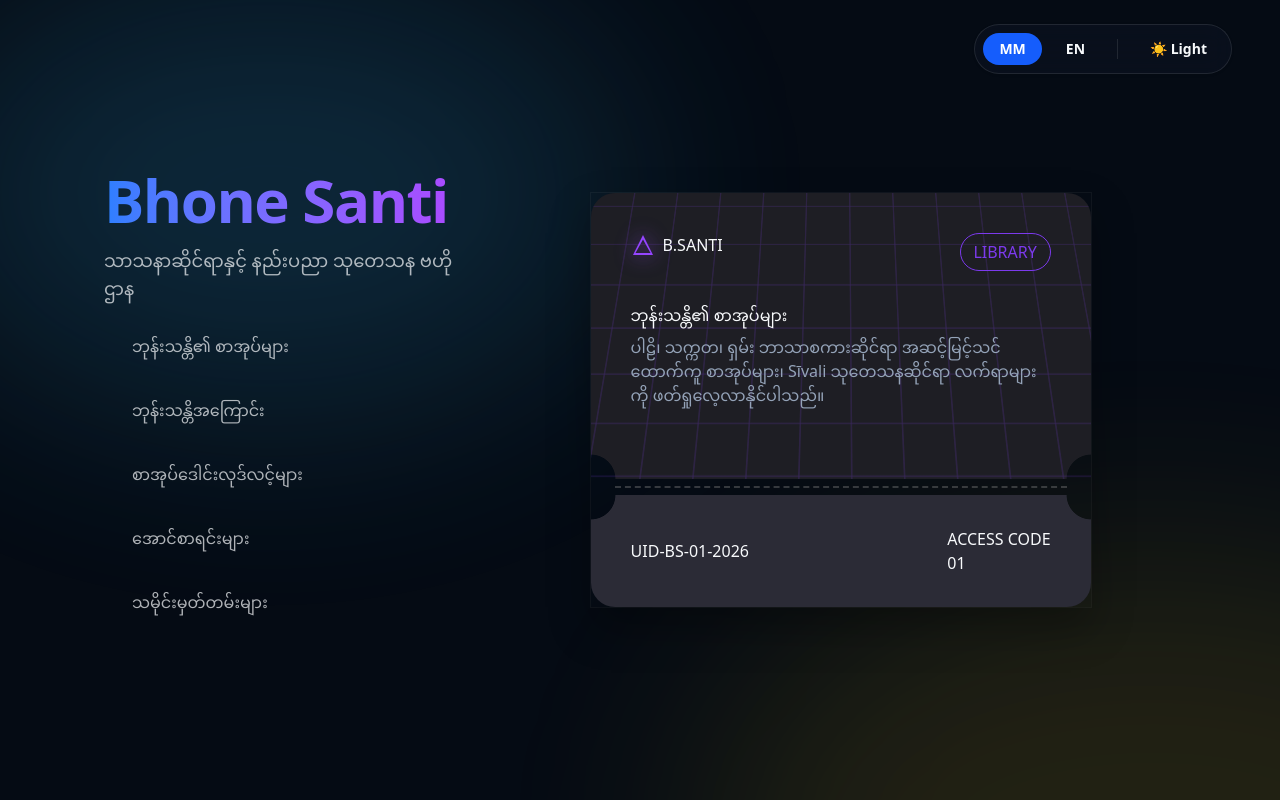
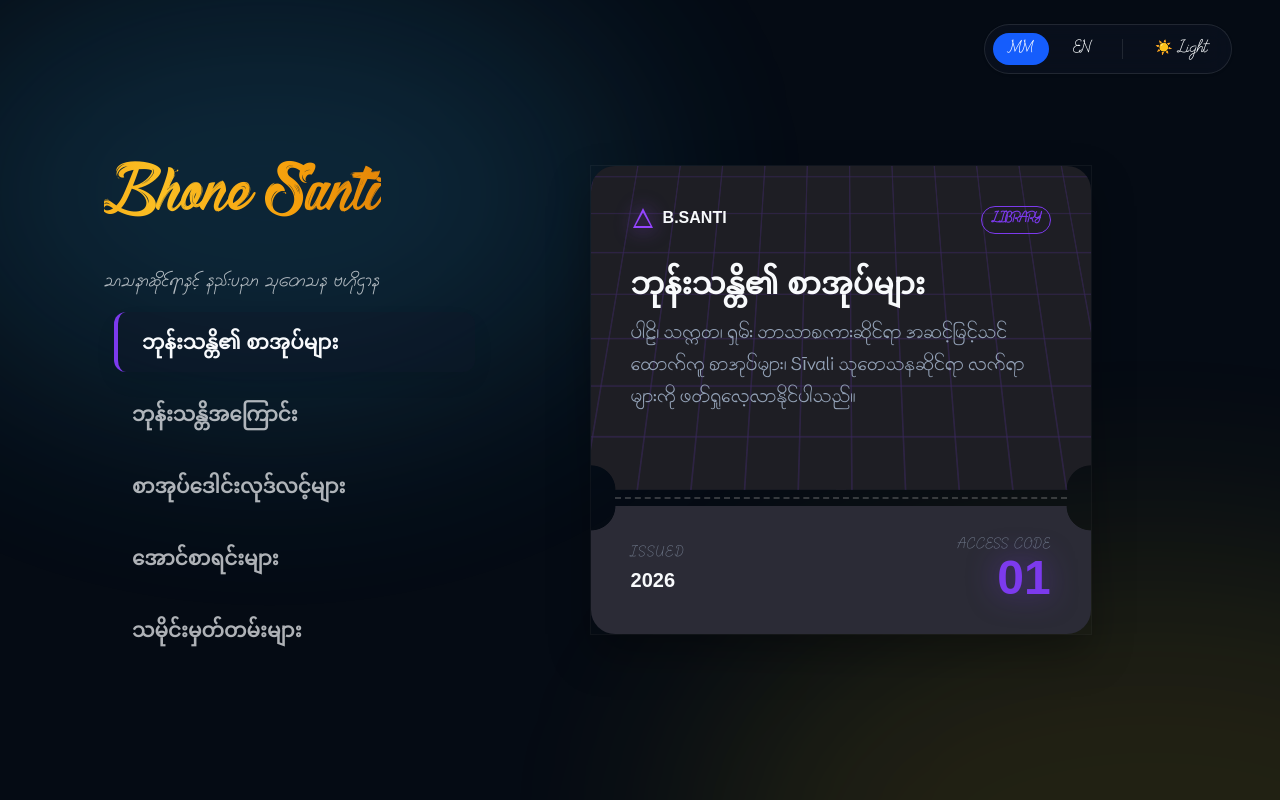
Before and after one commit to Sironal777/bhonesanti-web, a Next.js app: page / in a window 1280 px wide. Both pictures are taken after a click on the button "ဘုန်းသန္တိ၏ စာအုပ်များ". Built offline with nearby package versions, Linux system fonts and the light colour scheme.

Commit message:
Update page.js

```diff
--- a/app/page.js
+++ b/app/page.js
@@ -4,7 +4,7 @@
 import { useState, useEffect } from 'react';
 
 export default function Home() {
-  const [theme, setTheme] = useState('dark'); // Ticket စတိုင်သည် Dark တွင် ပိုမိုက်သဖြင့် Dark ကို default ထားသည်
+  const [theme, setTheme] = useState('dark');
   const [lang, setLang] = useState('MM');
   const [activeSection, setActiveSection] = useState(null);
 
@@ -22,48 +22,49 @@ export default function Home() {
 
   return (
     <div className="relative h-screen w-full flex items-center justify-center">
-      {/* ရှင်းလင်းပြတ်သားသော Aurora Glow */}
+      {/* Aurora Glow */}
       <div className="premium-aurora-bg"></div>
 
       {/* Control Panel */}
-      <div className="absolute top-6 right-6 md:right-12 z-50 flex items-center space-x-4 bg-[var(--glass-bg)] backdrop-blur-md border border-[var(--glass-border)] p-2 rounded-full shadow-sm">
+      <div className="absolute top-6 right-6 md:right-12 z-50 flex items-center space-x-4 bg-[var(--glass-bg)] backdrop-blur-md border border-[var(--glass-border)] p-2 rounded-full shadow-sm font-note-text">
         <div className="flex gap-2 text-sm">
-          <button onClick={() => setLang('MM')} className={`px-4 py-1.5 rounded-full font-bold transition-all ${lang === 'MM' ? 'bg-blue-600 text-white' : 'hover:bg-gray-500/20'}`}>MM</button>
-          <button onClick={() => setLang('EN')} className={`px-4 py-1.5 rounded-full font-bold transition-all ${lang === 'EN' ? 'bg-blue-600 text-white' : 'hover:bg-gray-500/20'}`}>EN</button>
+          <button onClick={() => setLang('MM')} className={`px-4 py-1.5 rounded-full transition-all ${lang === 'MM' ? 'bg-blue-600 text-white' : 'hover:bg-gray-500/20 text-[var(--text-main)]'}`}>MM</button>
+          <button onClick={() => setLang('EN')} className={`px-4 py-1.5 rounded-full transition-all ${lang === 'EN' ? 'bg-blue-600 text-white' : 'hover:bg-gray-500/20 text-[var(--text-main)]'}`}>EN</button>
         </div>
         <div className="w-px h-5 bg-[var(--glass-border)]"></div>
-        <button onClick={() => setTheme(theme === 'light' ? 'dark' : 'light')} className="px-4 py-1.5 rounded-full text-sm font-bold transition-all hover:bg-gray-500/20">
+        <button onClick={() => setTheme(theme === 'light' ? 'dark' : 'light')} className="px-4 py-1.5 rounded-full text-sm transition-all hover:bg-gray-500/20 text-[var(--text-main)]">
           {theme === 'light' ? '🌙 Dark' : '☀️ Light'}
         </button>
       </div>
 
       <main className="relative z-10 w-full max-w-6xl h-[85vh] flex flex-col md:flex-row gap-10 p-6 md:p-10">
 
-        {/* Left Side: Sleek Menu */}
+        {/* Left Side: 3D Hover Menu */}
         <div className="w-full md:w-[35%] h-full flex flex-col justify-center space-y-8">
           <div className="text-left mb-4">
-            <h1 className="text-5xl lg:text-6xl font-bold tracking-tight bg-gradient-to-r from-blue-500 to-purple-500 bg-clip-text text-transparent pb-2">
+            <h1 className="font-main-title gold-text-anim text-5xl lg:text-6xl tracking-tight pb-2">
               Bhone Santi
             </h1>
-            <p className="text-lg mt-2 opacity-70">
+            <p className="font-note-text text-lg mt-2 opacity-70">
               {lang === 'MM' ? 'သာသနာဆိုင်ရာနှင့် နည်းပညာ သုတေသန ဗဟိုဌာန' : 'Religious & Technological Research Hub'}
             </p>
           </div>
 
-          <div className="flex flex-col space-y-2">
+          <div className="flex flex-col space-y-3">
             {sections.map((sec) => (
-              <button
-                key={sec.id}
-                onClick={() => setActiveSection(sec)}
-                className={`sleek-menu-btn ${activeSection?.id === sec.id ? 'active-btn' : ''}`}
-              >
-                {sec.title}
-              </button>
+              <div key={sec.id} className="menu-wrapper">
+                <button
+                  onClick={() => setActiveSection(sec)}
+                  className={`sleek-menu-btn font-sub-title text-xl ${activeSection?.id === sec.id ? 'active-btn' : ''}`}
+                >
+                  {sec.title}
+                </button>
+              </div>
             ))}
           </div>
         </div>
 
-        {/* Right Side: Uiverse 3D Ticket */}
+        {/* Right Side: Uiverse 3D Ticket without Barcode */}
         <div className="w-full md:w-[65%] h-full flex items-center justify-center relative">
           {activeSection ? (
             <div className="ticket-wrapper">
@@ -73,15 +74,16 @@ export default function Home() {
                 <div className="t-main">
                   <div className="t-content">
                     <div className="t-header">
-                      <div className="t-logo">
+                      <div className="t-logo font-sub-title">
                         <svg xmlns="http://www.w3.org/2000/svg" viewBox="0 0 24 24"><path d="M12 2L2 22h20L12 2zm0 4.5l7.5 13.5h-15L12 6.5z"/></svg>
                         B.SANTI
                       </div>
-                      <div className="t-type">{activeSection.type}</div>
+                      <div className="t-type font-note-text font-bold text-xs">{activeSection.type}</div>
                     </div>
 
-                    <h2 className="t-title">{activeSection.title}</h2>
-                    <p className="t-subtitle">{activeSection.content}</p>
+                    {/* ဖောင့်အလှများ ပြန်သုံးထားသည် */}
+                    <h2 className="t-title font-sub-title text-3xl">{activeSection.title}</h2>
+                    <p className="t-subtitle font-long-read text-lg">{activeSection.content}</p>
                   </div>
                 </div>
 
@@ -90,22 +92,24 @@ export default function Home() {
                   <div className="t-perf-line"></div>
                 </div>
 
-                {/* Ticket Stub (Bottom Part) */}
+                {/* Ticket Stub (Barcode Removed) */}
                 <div className="t-stub">
-                  <div className="t-barcode-container">
-                    <div className="t-barcode"></div>
-                    <div className="t-barcode-id">UID-BS-{activeSection.id}-2026</div>
+                  <div className="flex flex-col gap-1">
+                    <div className="font-note-text text-xs tracking-[0.2em] opacity-60 text-[var(--t-text-muted)]">ISSUED</div>
+                    <div className="font-sub-title text-xl">2026</div>
                   </div>
-                  <div className="t-admit">
-                    <div className="t-admit-text">ACCESS CODE</div>
-                    <div className="t-admit-num">{activeSection.id}</div>
+                  <div className="text-right">
+                    <div className="font-note-text text-xs tracking-[0.1em] opacity-60 text-[var(--t-text-muted)]">ACCESS CODE</div>
+                    <div className="font-sub-title text-5xl font-bold leading-none text-[var(--t-accent)] drop-shadow-[0_0_15px_var(--t-accent-glow)]">
+                      {activeSection.id}
+                    </div>
                   </div>
                 </div>
 
               </div>
             </div>
           ) : (
-            <div className="text-center opacity-40 p-10">
+            <div className="text-center opacity-40 p-10 font-note-text">
               <p className="text-xl">
                 အကြောင်းအရာများကို ဖတ်ရှုရန် ဘယ်ဘက်မှ ခေါင်းစဉ်များကို နှိပ်ပါ။
               </p>
```
